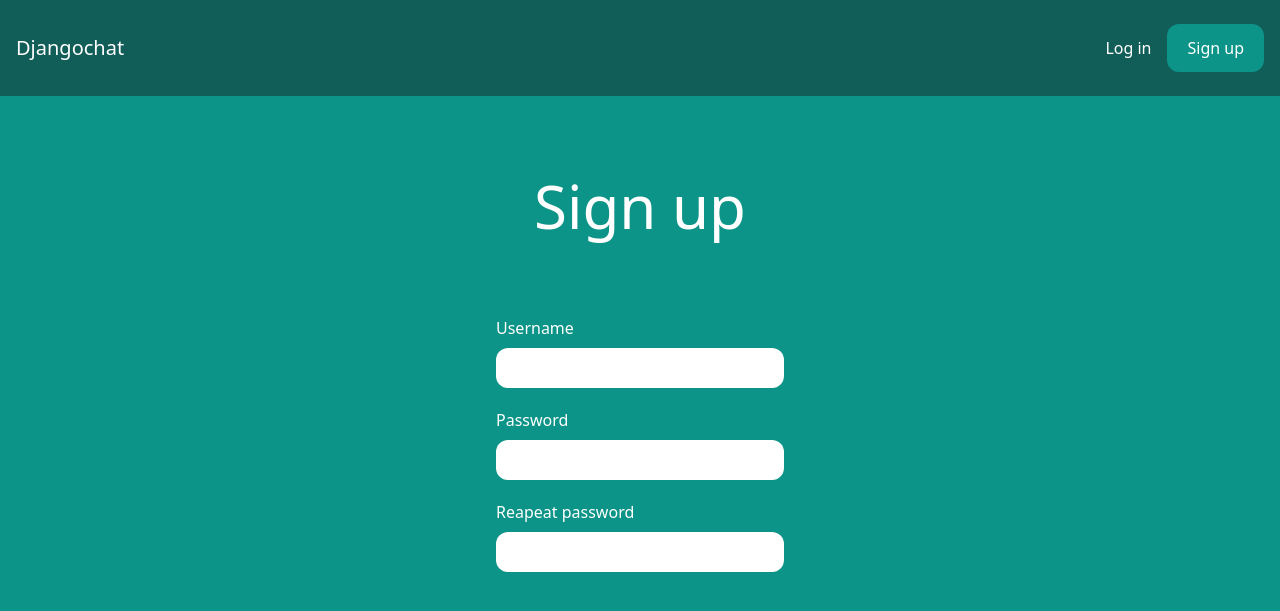
After one commit to viktor-codes/django_chat, a Django app: page /signup/ in a window 1280 px wide. The commit adds this page. Shown: the top 611 px of the page. Run offline with Django 5.2, Linux system fonts and the light colour scheme; some libraries are stand-ins or nearby versions.

Commit message:
Added signup template.

```diff
--- /dev/null
+++ b/core/forms.py
@@ -0,0 +1,8 @@
+from django.contrib.auth.forms import UserCreationForm
+from django.contrib.auth.models import User
+
+
+class SignUpForm(UserCreationForm):
+    class Meta:
+        model = User
+        fields = ('username', 'password1', 'password2')
--- a/core/templates/core/base.html
+++ b/core/templates/core/base.html
@@ -3,7 +3,11 @@
 <head>
     <meta charset="UTF-8">
     <meta name="viewport" content="width=device-width, initial-scale=1.0">
-    <title>Djangochat</title>
+    <title>
+    {% block title %}
+        Djangochat
+    {% endblock title %}
+        </title>
     <script src="http://cdn.tailwindcss.com"></script>
 </head>
 <body class="bg-teal-600">
@@ -19,8 +23,10 @@
         </div>
     </nav>
 
-    <div class="p-10 lg:p-20 text-center">
-        <h1 class="text-3xl lg:text-6xl text-white">Djangochat</h1>
-    </div>
+
+    {% block content %}
+
+    {% endblock content %}
+
 </body>
 </html>
--- /dev/null
+++ b/core/templates/core/signup.html
@@ -0,0 +1,32 @@
+{% extends 'core/base.html' %}
+
+{% block title %}
+Signup |
+{% endblock title %}
+
+
+{% block content %}
+<div class="p-10 lg:p-20 text-center">
+    <h1 class="text-3xl lg:text-6xl text-white">Sign up</h1>
+</div>
+
+<form action="." method="post" class="lg:w-1/4 px-4 mx-auto">
+    {% csrf_token %}
+
+    <div class="mb-5">
+        <label class="text-white">Username</label>
+
+        <input type="text" name="username" class="w-full mt-2 px-4 py-2 rounded-xl" required>
+    </div>
+    <div class="mb-5">
+        <label class="text-white">Password</label>
+
+        <input type="text" name="password1" class="w-full mt-2 px-4 py-2 rounded-xl" required>
+    </div>
+    <div class="mb-5">
+        <label class="text-white">Reapeat password</label>
+
+        <input type="text" name="password2" class="w-full mt-2 px-4 py-2 rounded-xl" required>
+    </div>
+</form>
+{% endblock content %}
--- a/core/urls.py
+++ b/core/urls.py
@@ -4,4 +4,5 @@ from . import views
 
 urlpatterns = [
     path("", views.front_page, name="frontpage"),
+    path("signup/", views.signup, name="signup")
 ]
--- a/core/views.py
+++ b/core/views.py
@@ -1,5 +1,24 @@
-from django.shortcuts import render
+from django.contrib.auth import login
+from django.shortcuts import render, redirect
+
+from .forms import SignUpForm
 
 
 def front_page(request):
     return render(request, "core/frontpage.html")
+
+
+def signup(request):
+    if request.method == "POST":
+        form = SignUpForm(request.POST)
+
+        if form.is_valid():
+            user = form.save()
+
+            login(request, user)
+
+            return redirect("frontpage")
+    else:
+        form = SignUpForm()
+
+    return render(request, "core/signup.html", {"form": form})
```
Also changed, not shown: core/templates/core/frontpage.html (+11 -0 lines).
